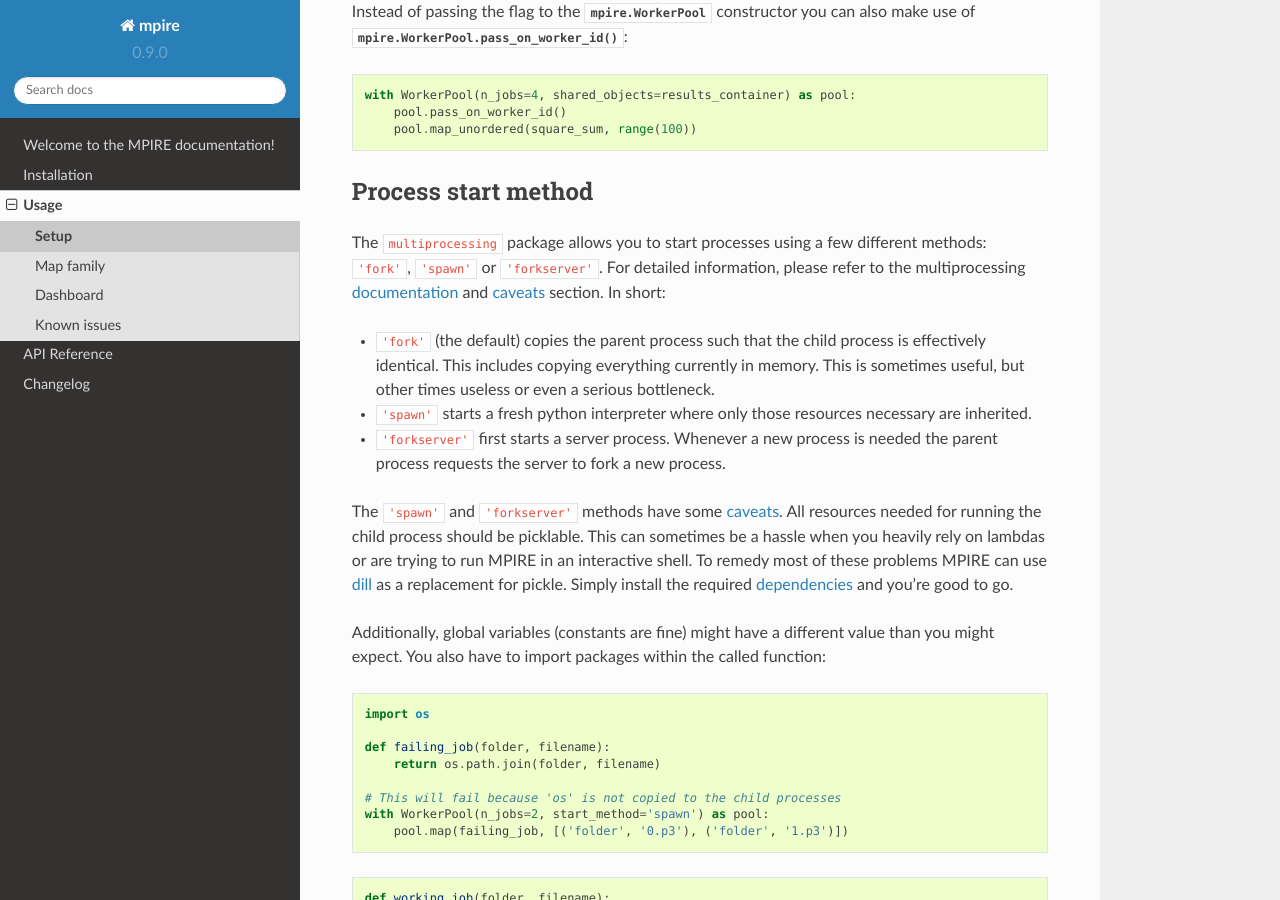
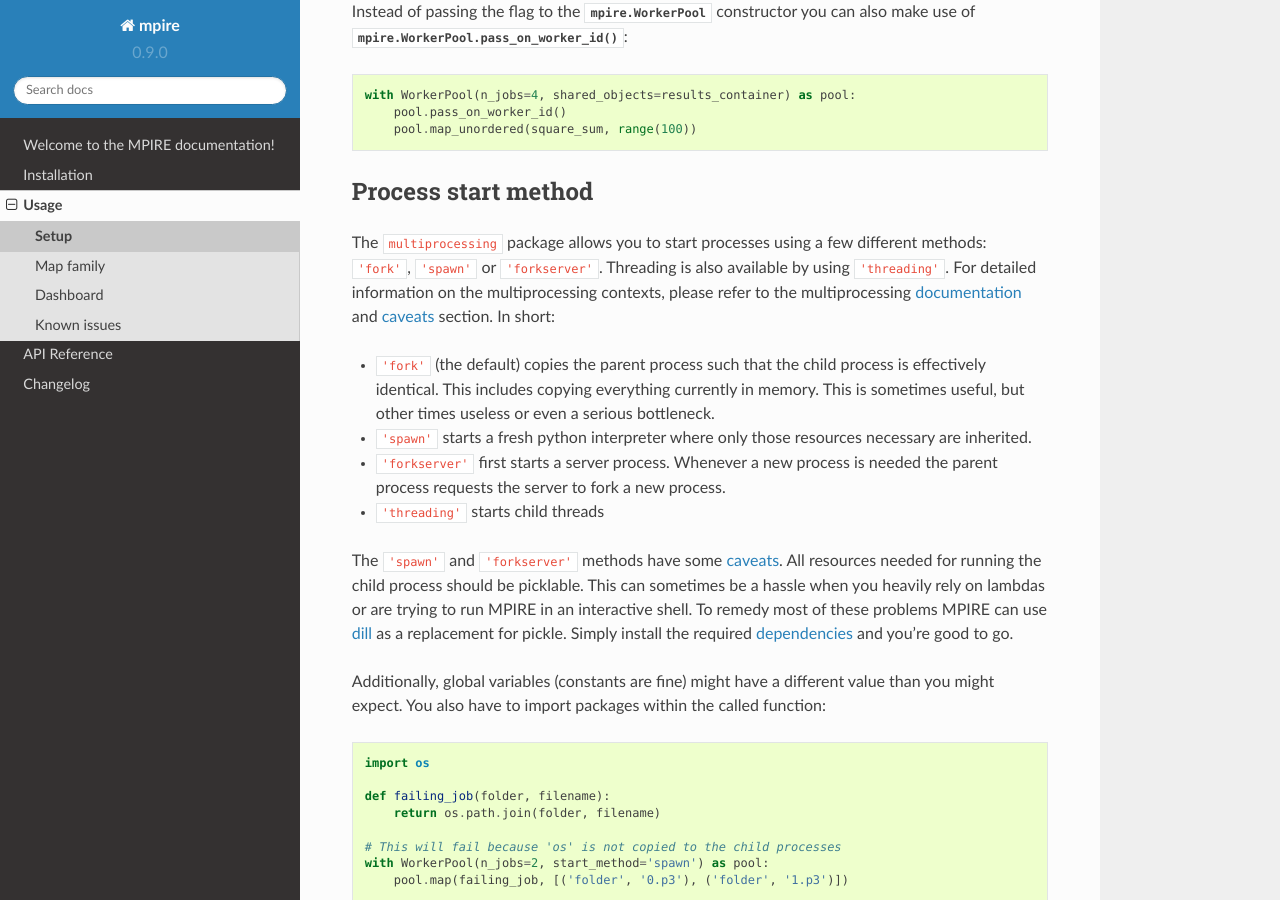
Before and after one commit to sybrenjansen/mpire, a Sphinx documentation site: the page built from docs/usage/setup.rst, in a window 1280 px wide and 900 px high, scrolled down 5265 px. Built offline with Sphinx 7.4.7 and the Read the Docs theme 2.0.0, drawn with Linux system fonts in a browser that asks for light colours.

Commit message:
Docs updated with threading backend and updated port numbers

```diff
--- a/docs/changelog.rst
+++ b/docs/changelog.rst
@@ -4,9 +4,10 @@ Changelog
 Dev
 ---
 
+* Added the MPIRE dashboard
+* Added ``threading`` as a possible backend
+* Progress bar handling now occurs in a separate process, instead of a thread, to improve responsiveness
 * Refactoring of code and small bug fixes in error handling
-* Progress bar handling now occurs in a separate process, instead of a thread, to improve responsiveness
-* Added the MPIRE dashboard
 * Removed deprecated functionality
 
 0.9.0
--- a/docs/usage/dashboard.rst
+++ b/docs/usage/dashboard.rst
@@ -43,7 +43,7 @@ Another way of starting a dashboard is by using the bash script:
 
 .. code-block:: bash
 
-    $ mpire_dashboard
+    $ mpire-dashboard
 
 This will start a dashboard with the connection details printed on screen. It will say something like:
 
--- a/docs/usage/setup.rst
+++ b/docs/usage/setup.rst
@@ -275,8 +275,8 @@ Process start method
 --------------------
 
 The ``multiprocessing`` package allows you to start processes using a few different methods: ``'fork'``, ``'spawn'`` or
-``'forkserver'``. For detailed information, please refer to the multiprocessing documentation_ and caveats_ section. In
-short:
+``'forkserver'``. Threading is also available by using ``'threading'``. For detailed information on the multiprocessing
+contexts, please refer to the multiprocessing documentation_ and caveats_ section. In short:
 
 - ``'fork'`` (the default) copies the parent process such that the child process is effectively identical. This
   includes copying everything currently in memory. This is sometimes useful, but other times useless or even a serious
@@ -284,6 +284,7 @@ short:
 - ``'spawn'`` starts a fresh python interpreter where only those resources necessary are inherited.
 - ``'forkserver'`` first starts a server process. Whenever a new process is needed the parent process requests the
   server to fork a new process.
+- ``'threading'`` starts child threads
 
 The ``'spawn'`` and ``'forkserver'`` methods have some caveats_. All resources needed for running the child process
 should be picklable. This can sometimes be a hassle when you heavily rely on lambdas or are trying to run MPIRE in an
```
Also changed, not shown: other parts of docs/usage/dashboard.rst (+2 -2 lines), 2 other files.
